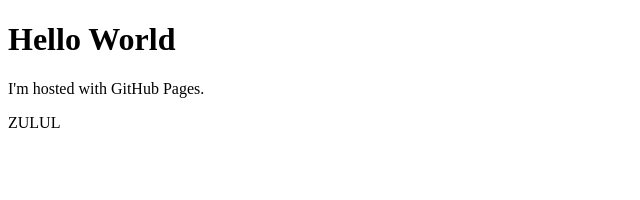
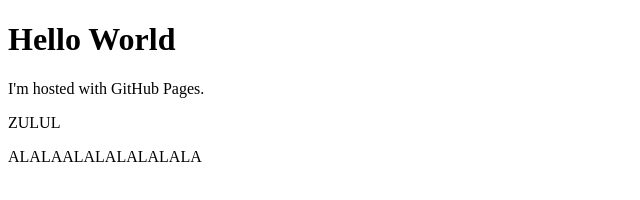
Before and after one commit to kazzarN/kazzarN.github.io, a plain HTML site: page index.html in a window 1280 px wide. Shown: the whole page, without its empty margins (0-640 px from the left). Drawn offline with Linux system fonts and the light colour scheme.

Commit message:
Update index.html

```diff
--- a/index.html
+++ b/index.html
@@ -4,5 +4,6 @@
 <h1>Hello World</h1>
 <p>I'm hosted with GitHub Pages.</p>
 <p>ZULUL</p>
+<p>ALALAALALALALALALA</p>
 </body>
 </html>
```
